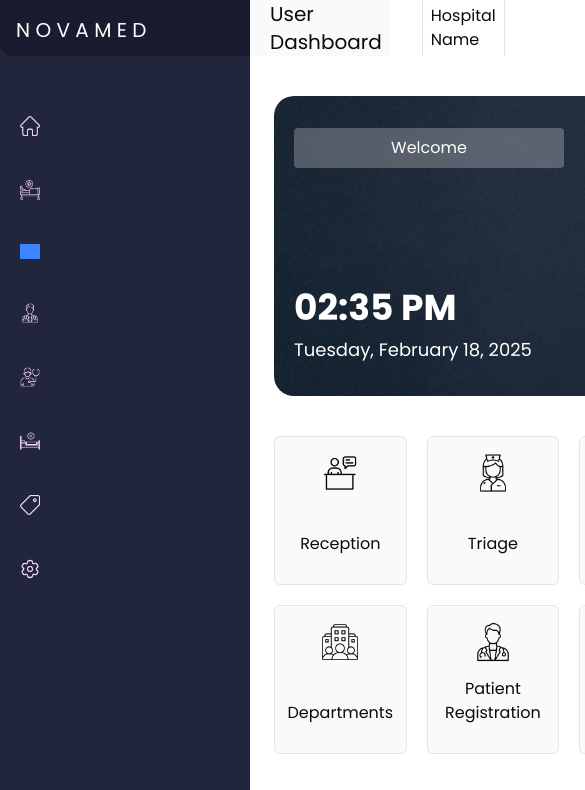
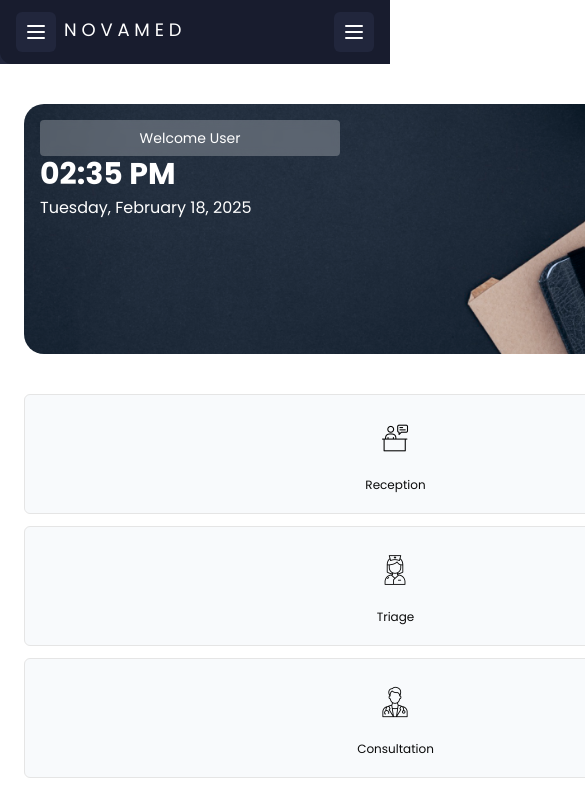
Before and after one commit to Math3wsl3vi/hospital-management-software, a Next.js app: page /UserAccounts/Admin in a window 390 px wide. Shown: the top 790 px of the page, 585 px wide, since content can reach past the window. Built offline with nearby package versions, Linux system fonts and the light colour scheme; grey boxes are pictures that could not be loaded.

Commit message:
responsiveness

```diff
--- a/components/HomeCalendar.tsx
+++ b/components/HomeCalendar.tsx
@@ -1,30 +1,38 @@
-"use client"
-import React, { useEffect, useState } from 'react'
+"use client";
+import React, { useEffect, useState } from 'react';
 
 const HomeCalendar = () => {
     const [user, setUser] = useState<{ role: string } | null>(null);
+
     useEffect(() => {
         const storedUser = localStorage.getItem("user");
         if (storedUser) {
             setUser(JSON.parse(storedUser));
         }
     }, []);
+
     const now = new Date();
-
-    const time = now.toLocaleString('en-Us',{hour:'2-digit',minute:'2-digit'});
-    const date = (new Intl.DateTimeFormat('en-Us',{dateStyle: 'full'})).format(now)
+    const time = now.toLocaleString('en-US', { hour: '2-digit', minute: '2-digit' });
+    const date = new Intl.DateTimeFormat('en-US', { dateStyle: 'full' }).format(now);
 
     return (
-    <div className='h-[300px] w-full rounded-[20px] bg-hero bg-cover'>
-        <div className='flex h-full justify-between flex-col max-md:px-5 max-md:py-8 lg:p-11 text-white'>
-          <h2 className='glassmorphism max-w-[270px] rounded py-2 text-center text-base font-normal capitalize'>Welcome {user?.role}</h2>
-          <div className='flex flex-col gap-2'>
-            <h1 className='lg:text-5xl font-extrabold text-4xl'>{time}</h1>
-            <p className='text-lg text-sky-1 lg:text-4xl font-medium'>{date}</p>
+        <div className='w-full min-h-[250px] sm:min-h-[300px] rounded-[20px] bg-hero bg-cover bg-center'>
+            <div className='flex h-full justify-between flex-col p-4 sm:p-6 md:p-8 lg:p-11 text-white'>
+                <h2 className='glassmorphism max-w-[300px] text-sm sm:text-base md:text-lg rounded py-2 text-center font-normal capitalize'>
+                    Welcome {user?.role || 'User'}
+                </h2>
+
+                <div className='flex flex-col gap-1 sm:gap-2'>
+                    <h1 className='text-3xl sm:text-4xl md:text-5xl font-extrabold'>
+                        {time}
+                    </h1>
+                    <p className='text-base sm:text-lg md:text-xl lg:text-2xl font-medium text-sky-1'>
+                        {date}
+                    </p>
                 </div>
             </div>
         </div>
     )
 }
 
-export default HomeCalendar
+export default HomeCalendar;
--- a/components/ItemCards.tsx
+++ b/components/ItemCards.tsx
@@ -5,25 +5,31 @@ import React from 'react'
 
 const ItemCards = () => {
   return (
-    <div className='grid grid-cols-5 gap-5'>
+    <div className='grid grid-cols-1 sm:grid-cols-3 md:grid-cols-4 lg:grid-cols-5 gap-3 sm:gap-4 md:gap-5'>
         {ItemCard.map((item)=>{
             return (
-                <Link href={item.route} key={item.id} className='border rounded-md h-[149px] p-4 flex items-center justify-center flex-col bg-slate-50 cursor-pointer font-pop'>
-                    <div className='flex-1'>
-                    <Image
-                    src={item.icon}
-                    alt={item.name}
-                    width={40}
-                    height={40}
-                    />
+                <Link
+                    href={item.route}
+                    key={item.id}
+                    className='border rounded-md h-[120px] sm:h-[135px] md:h-[149px] p-3 sm:p-4 flex items-center justify-center flex-col bg-slate-50 cursor-pointer font-pop hover:shadow-md transition-all duration-200'
+                >
+                    <div className='flex-1 flex items-center'>
+                        <Image
+                            src={item.icon}
+                            alt={item.name}
+                            width={30}
+                            height={30}
+                            className='w-8 h-8 sm:w-10 sm:h-10'
+                        />
                     </div>
-                    <div className='py-3 flex items-center justify-start flex-col'>
-                    <h1 className='text-center'>{item.name}</h1>
+                    <div className='py-2 sm:py-3 w-full'>
+                        <h1 className='text-center text-xs sm:text-sm md:text-base line-clamp-2'>
+                            {item.name}
+                        </h1>
                     </div>
                 </Link>
             )
         })}
-
     </div>
   )
 }
--- a/components/Navbar.tsx
+++ b/components/Navbar.tsx
@@ -1,28 +1,46 @@
-"use client"
+"use client";
 import Image from "next/image";
 import Link from "next/link";
 import React, { useEffect, useState } from "react";
+import { Menu, X } from "lucide-react";
 
 const Navbar = () => {
   const [user, setUser] = useState<{ role: string } | null>(null);
+  const [isMobileMenuOpen, setIsMobileMenuOpen] = useState(false);
+
   useEffect(() => {
     const storedUser = localStorage.getItem("user");
     if (storedUser) {
       setUser(JSON.parse(storedUser));
     }
   }, []);
+
   return (
-    <div className="w-full h-14 bg-slate-50 flex items-center ">
-      <div className="w-[250px] h-full bg-[#21263c]">
-        <div className="rounded-bl-xl bg-[#181c2e] w-[250px] h-full pl-4 pt-4">
-          <Link href={'/'} className="text-xl font-poppins text-white uppercase">N o v a M e d</Link>
+    <div className="w-full h-16 bg-[#181c2e] md:bg-slate-50 flex items-center">
+      {/* Logo section - always visible */}
+      <div className="w-[250px] h-full bg-[#21263c] max-md:w-[200px]">
+        <div className="rounded-bl-xl bg-[#181c2e] md:w-[250px] h-full pl-16 md:pl-4 pt-4 max-md:w-[200px]">
+          <Link href={'/'} className="text-xl font-poppins text-white uppercase max-md:text-lg">
+            N o v a M e d
+          </Link>
         </div>
       </div>
-      <div className="flex-1 items-center flex justify-between px-5 gap-10">
-        <div>
+
+      {/* Mobile menu button */}
+      <button
+        className="md:hidden ml-auto mr-4 p-2 text-white bg-[#21263c] rounded-md"
+        onClick={() => setIsMobileMenuOpen(!isMobileMenuOpen)}
+      >
+        {isMobileMenuOpen ? <X size={24} /> : <Menu size={24} />}
+      </button>
+
+      {/* Desktop navigation - hidden on mobile */}
+      <div className="flex-1 items-center flex justify-between px-5 gap-10 max-md:hidden">
+        <div className="">
           <h1 className="text-xl capitalize">{user?.role || 'User'} Dashboard</h1>
         </div>
         <div className="flex gap-5 flex-row">
+      <div className="flex gap-5 flex-row items-center justify-center">
           <div className="items-center border p-2 rounded-md cursor-pointer">
             <h1>Hospital Name</h1>
           </div>
@@ -65,7 +83,44 @@ const Navbar = () => {
             </Link>
           </div>
         </div>
-      </div>
+        </div>
+        </div>
+      {/* Mobile navigation - appears when menu button is clicked */}
+      {isMobileMenuOpen && (
+        <div className="md:hidden absolute top-14 left-0 right-0 bg-slate-50 shadow-lg z-50 p-4">
+          <div className="flex flex-col gap-4">
+            <div>
+              <h1 className="text-lg capitalize">
+                {user?.role || 'User'} Dashboard
+              </h1>
+            </div>
+            <div className="border p-2 rounded-md cursor-pointer">
+              <h1>Hospital Name</h1>
+            </div>
+            <div className="flex items-center gap-4">
+              <Link href={'/settings-page'} className="cursor-pointer hover:bg-white hover:border hover:p-2 hover:rounded-full">
+                <Image
+                  src="/images/settings.png"
+                  alt="Settings"
+                  width={20}
+                  height={20}
+                />
+              </Link>
+              <Link
+                href={'/sign-in'}
+                className="border rounded-full p-2 bg-white border-gray-300"
+              >
+                <Image
+                  src="/images/user.png"
+                  alt="User"
+                  width={25}
+                  height={25}
+                />
+              </Link>
+            </div>
+          </div>
+        </div>
+      )}
     </div>
   );
 };
--- a/components/SideBar.tsx
+++ b/components/SideBar.tsx
@@ -4,18 +4,38 @@ import { cn } from "@/lib/utils";
 import Image from "next/image";
 import Link from "next/link";
 import { usePathname } from "next/navigation";
-import React from "react";
+import React, { useState } from "react";
 import {
   DropdownMenu,
   DropdownMenuContent,
   DropdownMenuItem,
   DropdownMenuTrigger,
 } from "@/components/ui/dropdown-menu";
+import { Menu, X } from "lucide-react";
 
 const SideBar = () => {
   const pathname = usePathname();
+  const [isOpen, setIsOpen] = useState(false);
+
+  const toggleSidebar = () => setIsOpen(!isOpen);
+
   return (
-    <div className="bg-[#21263c] w-[250px] h-screen sticky left-0 top-0 text-white p-2">
+    <>
+      {/* Mobile toggle button */}
+      <button
+        onClick={toggleSidebar}
+        className="lg:hidden fixed top-3 left-4 z-50 bg-[#21263c] p-2 rounded-md text-white"
+      >
+        {isOpen ? <X size={24} /> : <Menu size={24} />}
+      </button>
+
+      {/* Sidebar */}
+      <div
+        className={cn(
+          "bg-[#21263c] w-[250px] h-screen fixed lg:sticky left-0 top-0 text-white p-2 transition-all duration-300 z-40",
+          isOpen ? "translate-x-0" : "-translate-x-full lg:translate-x-0"
+        )}
+      >
         <div className="flex gap-5 flex-col mt-10">
           {sidebarLinks.map((item) => {
             const isActive =
@@ -25,36 +45,40 @@ const SideBar = () => {
               return (
                 <DropdownMenu key={item.route}>
                   <DropdownMenuTrigger asChild>
-                  <div className={cn('flex items-center gap-6 justify-start p-3 rounded-xl cursor-pointer',{'bg-green-1 text-white':isActive})}>
+                    <div
+                      className={cn(
+                        "flex items-center gap-6 justify-start p-3 rounded-xl cursor-pointer",
+                        { "bg-green-1 text-white": isActive }
+                      )}
+                    >
                       <Image
                         src={item.imgUrl}
                         alt="image"
                         width={20}
                         height={20}
                         style={{
-                  filter: "invert(1) sepia(1) saturate(10) hue-rotate(200deg)",
+                          filter:
+                            "invert(1) sepia(1) saturate(10) hue-rotate(200deg)",
                         }}
                       />
-              <p className="font-poppins text-sm max-lg:hidden">{item.label}</p>
+                      <p className="font-poppins text-sm">{item.label}</p>
                     </div>
                   </DropdownMenuTrigger>
                   <DropdownMenuContent className="bg-[#21263c] text-white border-none w-[250px] font-poppins">
                     <DropdownMenuItem className="w-full cursor-pointer hover:bg-green-1 text-sm mb-2">
+                      <Link href={'/hospital-visit'} onClick={() => setIsOpen(false)}>Reception</Link>
                     </DropdownMenuItem>
                     <DropdownMenuItem className="w-full cursor-pointer hover:bg-green-1 text-sm mb-2">
-                    <Link href={'/hospital-visit'}>Reception</Link>
+                      <Link href={'/triage'} onClick={() => setIsOpen(false)}>Triage</Link>
                     </DropdownMenuItem>
                     <DropdownMenuItem className="w-full cursor-pointer hover:bg-green-1 text-sm mb-2">
-                    <Link href={'/triage'}>Triage</Link>
+                      <Link href={'/consultation'} onClick={() => setIsOpen(false)}>Consultation</Link>
                     </DropdownMenuItem>
                     <DropdownMenuItem className="w-full cursor-pointer hover:bg-green-1 text-sm mb-2">
-                    <Link href={'/consultation'}>Consultation</Link>
+                      <Link href={'/lab'} onClick={() => setIsOpen(false)}>Lab</Link>
                     </DropdownMenuItem>
                     <DropdownMenuItem className="w-full cursor-pointer hover:bg-green-1 text-sm mb-2">
-                    <Link href={'/lab'}>Lab</Link>
-                  </DropdownMenuItem>
-                  <DropdownMenuItem className="w-full cursor-pointer hover:bg-green-1 text-sm mb-2">
-                    <Link href={'/'}>Pharmacy</Link>
+                      <Link href={'/'} onClick={() => setIsOpen(false)}>Pharmacy</Link>
                     </DropdownMenuItem>
                   </DropdownMenuContent>
                 </DropdownMenu>
@@ -68,6 +92,7 @@ const SideBar = () => {
                   "flex gap-6 items-center justify-start p-3 rounded-xl",
                   { "bg-green-1 text-white": isActive }
                 )}
+                onClick={() => setIsOpen(false)}
               >
                 <Image
                   src={item.imgUrl}
@@ -78,12 +103,13 @@ const SideBar = () => {
                     filter: "invert(1) sepia(1) saturate(10) hue-rotate(200deg)",
                   }}
                 />
-              <p className="font-poppins text-sm max-lg:hidden">{item.label}</p>
+                <p className="font-poppins text-sm">{item.label}</p>
               </Link>
             );
           })}
         </div>
       </div>
+    </>
   );
 };
 
```
Lines whose indentation alone changed are shown as unchanged.
